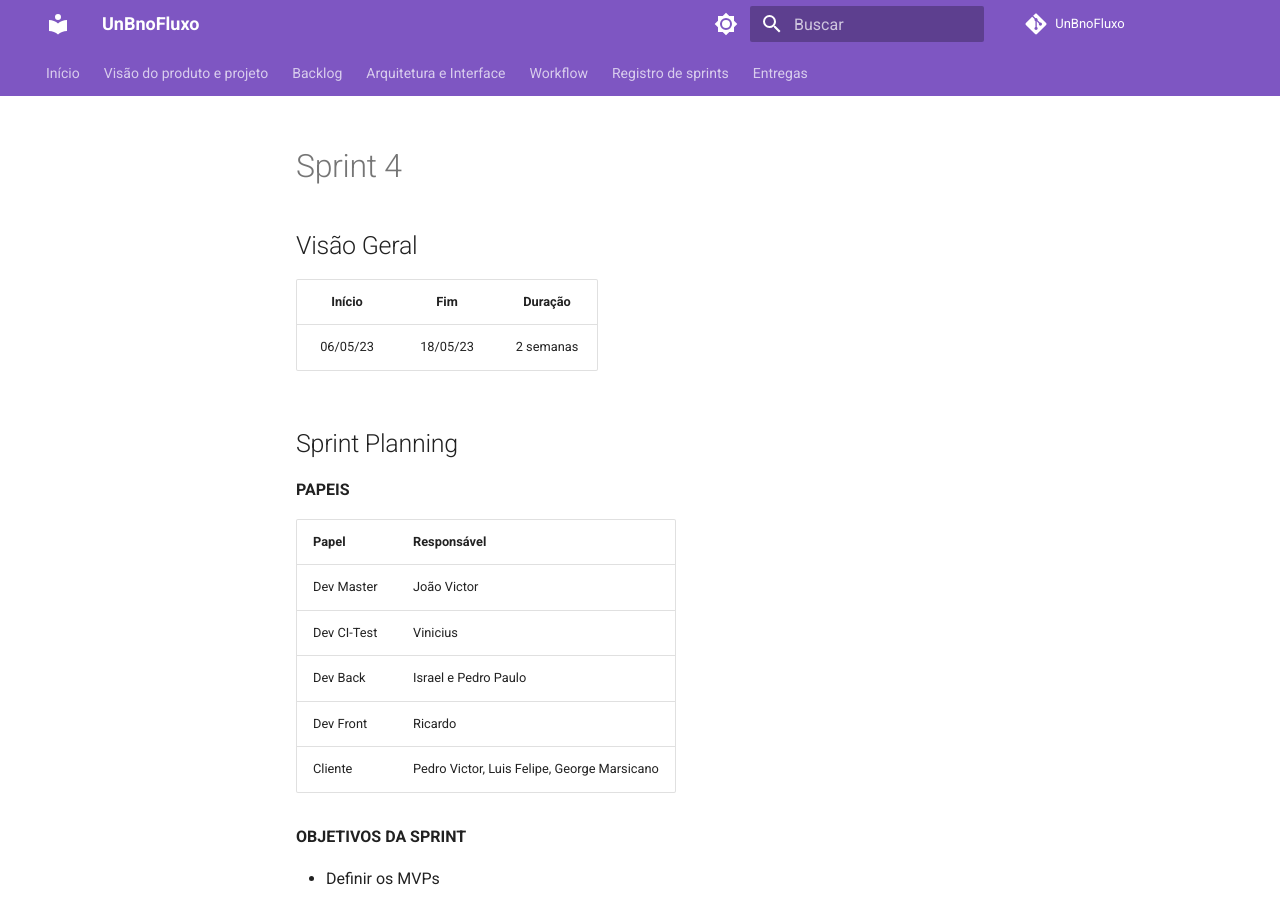
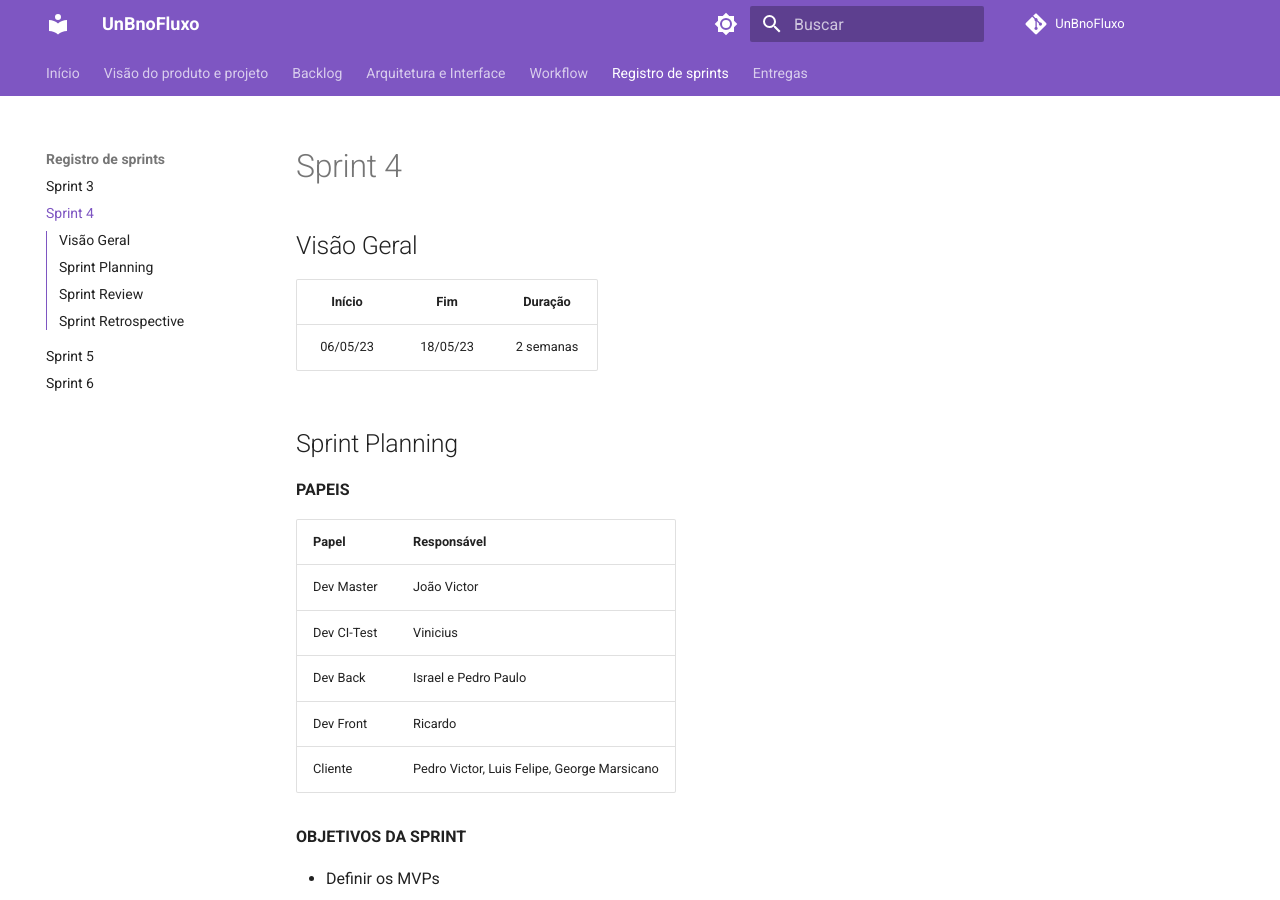
Before and after one commit to mdsreq-fga-unb/2023.1-UnBnoFluxo, an MkDocs documentation site: the page built from docs/Sprints/Sprint04.md, in a window 1280 px wide and 900 px high. Built offline with MkDocs 1.6.1 and Material for MkDocs 9.7.7, drawn with Linux system fonts in a browser that asks for light colours; comment, search, counter and statistics services are not loaded.

Commit message:
colocando caminhos da documentacao da sprint 5 e 6

```diff
--- a/mkdocs.yml
+++ b/mkdocs.yml
@@ -72,6 +72,8 @@
   - Registro de sprints:
     - Sprint 3: Sprints/Sprint03.md
     - Sprint 4: Sprints/Sprint04.md
+    - Sprint 5: Sprints/Sprint05.md
+    - Sprint 6: Sprints/Sprint06.md
   - Entregas:
     - Unidade 01: Seminarios/Unidade01.md
     - Unidade 02: Seminarios/Unidade02.md
```
Also changed, not shown: docs/Sprints/Sprint04.md (renamed from docs/Sprints/Sprint04 - Copia.md).
